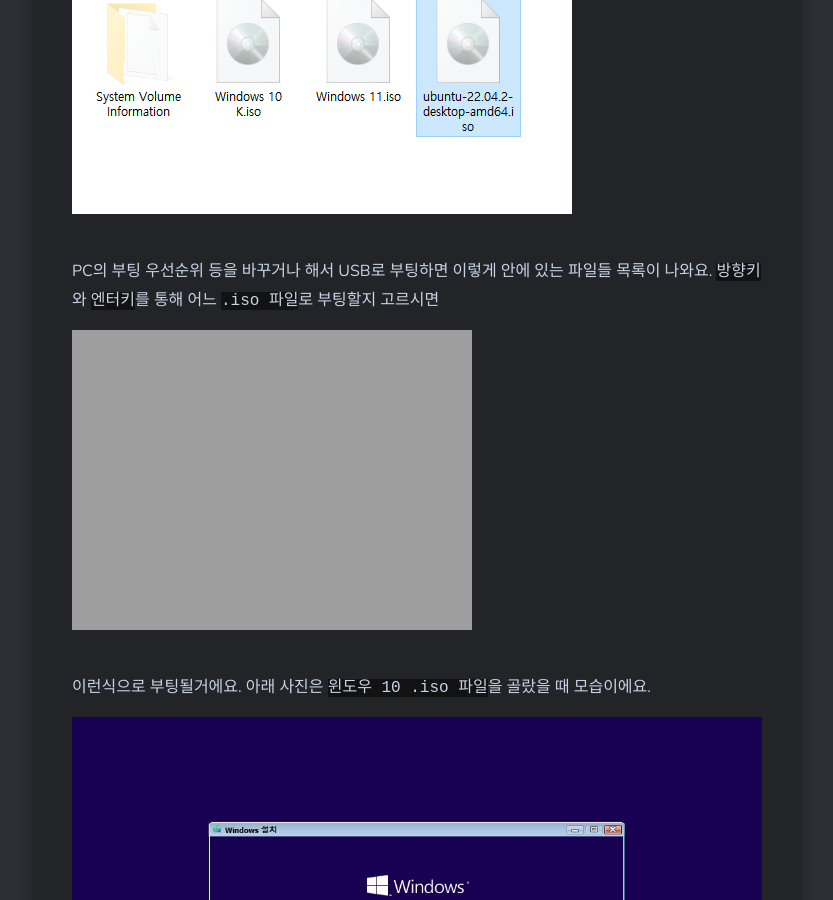
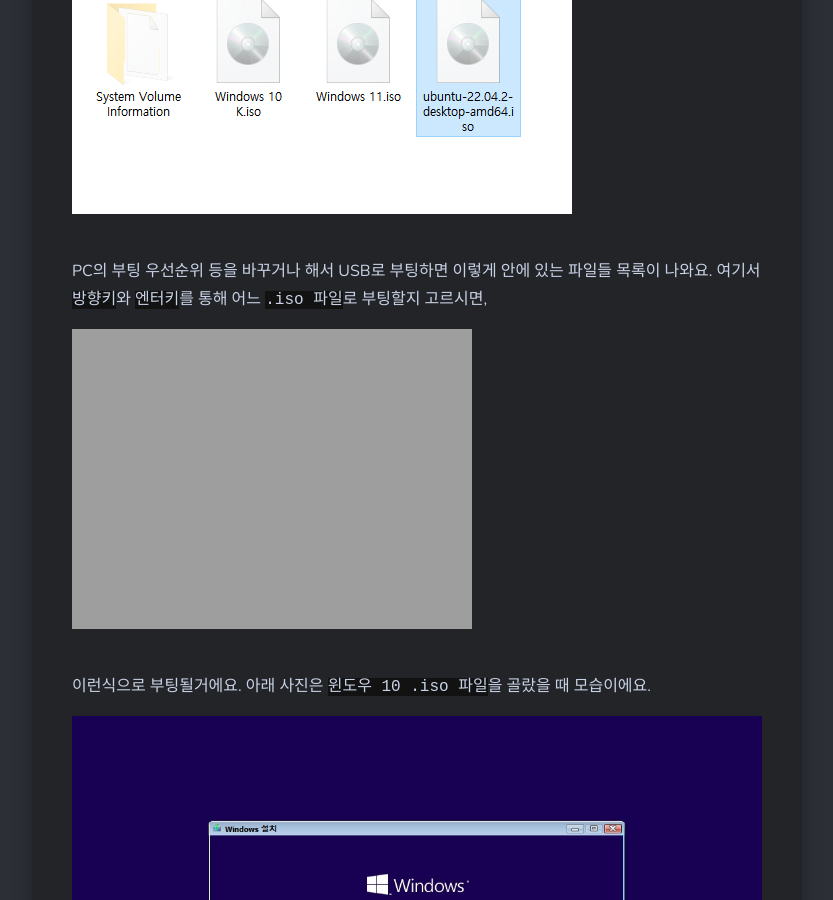
Before and after one commit to DarkTornado/blog, a Jekyll site: the page built from _posts/2023-06-08-ventoy-usb.md, in a window 1280 px wide and 900 px high, scrolled down 3731 px. Shown: the whole window, without its empty margins (23-856 px from the left). Built offline with Jekyll 4.4.1, drawn with Linux system fonts in a browser that asks for light colours; nearby versions of some CDN libraries.

Commit message:
Update 2023-06-08-ventoy-usb.md

```diff
--- a/_posts/2023-06-08-ventoy-usb.md
+++ b/_posts/2023-06-08-ventoy-usb.md
@@ -65,7 +65,7 @@
 
 <br>
 PC의 부팅 우선순위 등을 바꾸거나 해서 USB로 부팅하면 이렇게 안에 있는 파일들 목록이 나와요.
-`방향키`와 `엔터키`를 통해 어느 `.iso 파일`로 부팅할지 고르시면
+여기서 `방향키`와 `엔터키`를 통해 어느 `.iso 파일`로 부팅할지 고르시면,
 
 ![image]({{site.url}}{{site.baseurl}}/assets/images/ventoy-usb/10.png)
 
```
